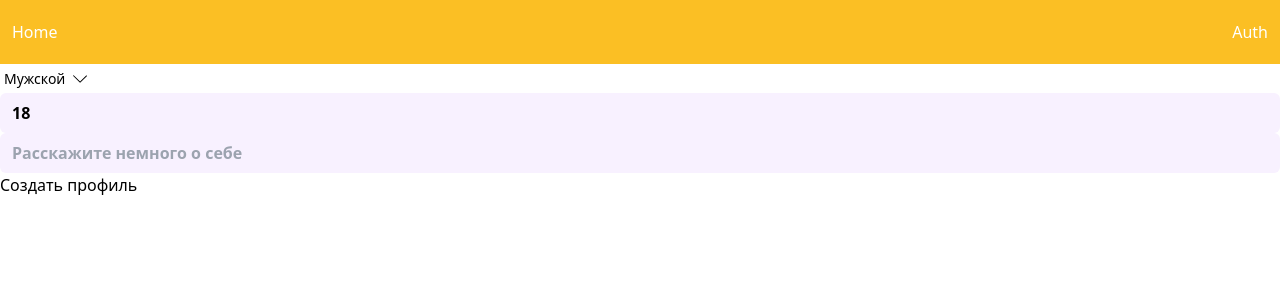
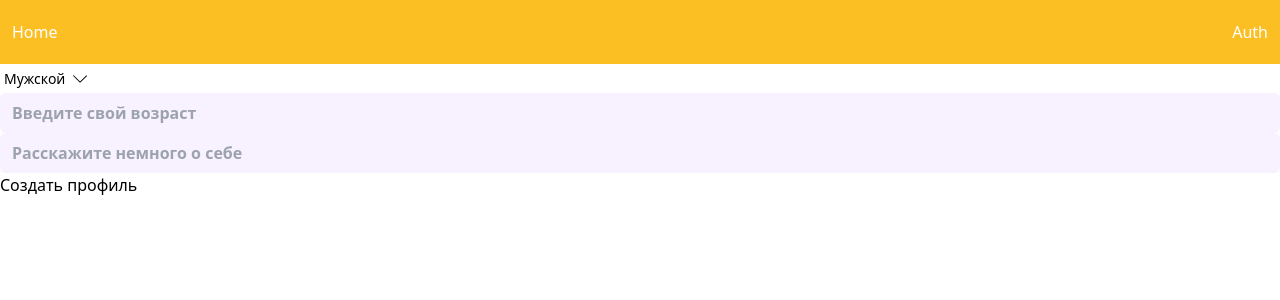
Before and after one commit to farkuy/front-speeddating, a React (Create React App) app: page /filling_profile in a window 1280 px wide. Shown: the top 300 px of the page. Built offline with nearby package versions, Linux system fonts and the light colour scheme.

Commit message:
убрал баг с валидацией возраста

```diff
--- a/src/entities/FillingProfile/FillingProfile.tsx
+++ b/src/entities/FillingProfile/FillingProfile.tsx
@@ -1,4 +1,4 @@
-import React from 'react';
+import React, {useEffect} from 'react';
 import {fillingProfile, sexCount} from "./model";
 import {Input} from "../../globalComponents/Input/Input";
 import {Select} from "../../globalComponents/Select/Select";
@@ -7,7 +7,7 @@ import {useFillingProfile} from "./hooks/useFillingProfile";
 
 export const FillingProfile = () => {
 
-    const { selectedSex, handleSexChange} = useSelectSex();
+    const { selectedSex, handleSexChange } = useSelectSex();
 
     const {
         register,
@@ -15,6 +15,11 @@ export const FillingProfile = () => {
         handleSubmit,
         fillingProfileSubmit
     } = useFillingProfile({selectedSex})
+
+
+    useEffect(() => {
+        console.log(register("age"))
+    }, [register("age")])
 
     return (
         <form
--- a/src/entities/FillingProfile/hooks/useFillingProfile.tsx
+++ b/src/entities/FillingProfile/hooks/useFillingProfile.tsx
@@ -1,4 +1,4 @@
-import React from 'react';
+import React, {useEffect, useState} from 'react';
 import {SubmitHandler, useForm} from "react-hook-form";
 import {fillingProfileSchema, FormSchemaFillingProfileSchema} from "../schema";
 import {zodResolver} from "@hookform/resolvers/zod";
@@ -10,7 +10,8 @@ interface useFillingProfileProps {
 
 export const useFillingProfile = ( props: useFillingProfileProps ) => {
 
-    const { selectedSex } = props
+    const { selectedSex } = props;
+
 
     const {
         register,
@@ -19,13 +20,13 @@ export const useFillingProfile = ( props: useFillingProfileProps ) => {
     } = useForm<FormSchemaFillingProfileSchema>({
         resolver: zodResolver(fillingProfileSchema),
         defaultValues: {
-            sex: selectedSex.title as string,
-            age: 18,
+            age: undefined,
             about_yourself: '',
         }
     });
 
     const fillingProfileSubmit: SubmitHandler<FormSchemaFillingProfileSchema> = async (data) => {
+        console.log("Профиль", data, selectedSex)
         alert("Все готово")
     }
 
--- a/src/entities/FillingProfile/model.ts
+++ b/src/entities/FillingProfile/model.ts
@@ -3,7 +3,6 @@ import {IOption} from "../../globalComponents/Select/models";
 import {ISex} from "../../store/userStore/schema";
 
 enum NameIFillingProfile {
-    sex = 'sex',
     age = 'age',
     about_yourself = 'about_yourself',
 }
--- a/src/entities/FillingProfile/schema.ts
+++ b/src/entities/FillingProfile/schema.ts
@@ -1,15 +1,21 @@
 import {z} from "zod";
 
 export const fillingProfileSchema = z.object({
-    sex: z.string(),
     age: z
-        .number()
-        .min(18)
-        .max(99),
+        .string()
+        .transform(value => Number(value)),
     about_yourself: z
         .string()
         .toLowerCase()
         .min(10, "Не менее 10 символов"),
 })
+    .refine((data) => data.age > 18, {
+        message: "Минимальный возраст 18 лет",
+        path: ["age"],
+    })
+    .refine((data) => data.age < 99, {
+        message: "Максимальный возраст 99 лет",
+        path: ["age"],
+    });
 
 export type FormSchemaFillingProfileSchema = z.infer<typeof fillingProfileSchema>;
--- a/src/globalComponents/Select/Select.tsx
+++ b/src/globalComponents/Select/Select.tsx
@@ -1,5 +1,5 @@
-import React, {FC, useState} from 'react';
-import {IOption, SelectProps} from "./models";
+import React, {FC} from 'react';
+import {SelectProps} from "./models";
 import styles from "./style.module.css"
 import {Option, SelectButton} from "./index"
 import {AnimatePresence, motion} from "framer-motion";
@@ -8,12 +8,7 @@ import {useChangeSelect} from "./hooks/useChangeSelect";
 
 export const Select: FC<SelectProps> = ( props ) => {
 
-    const {
-        selected,
-        options,
-        placeholder,
-        onChange,
-    } = props;
+    const { selected, options, placeholder, onChange } = props;
 
     const {
         isOpen,
```
